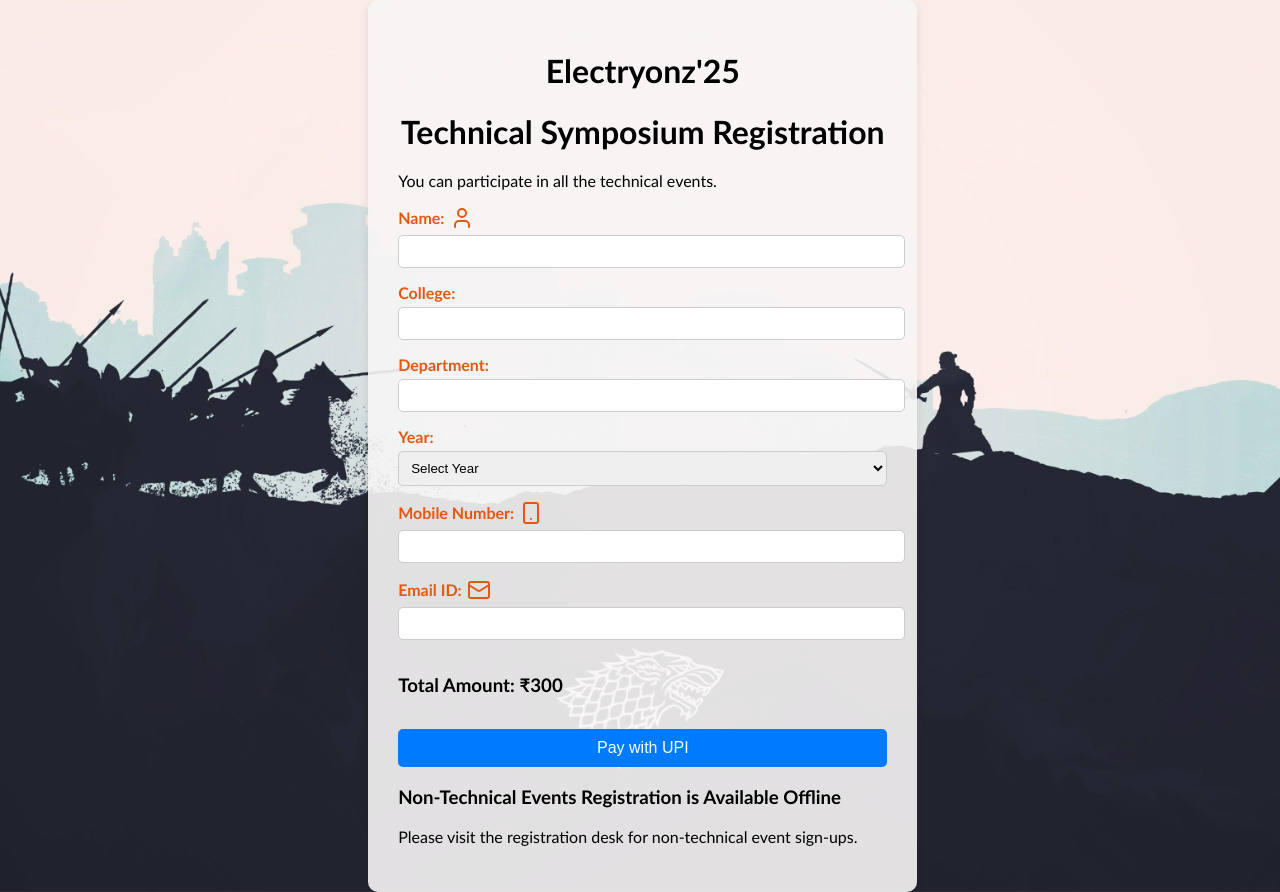
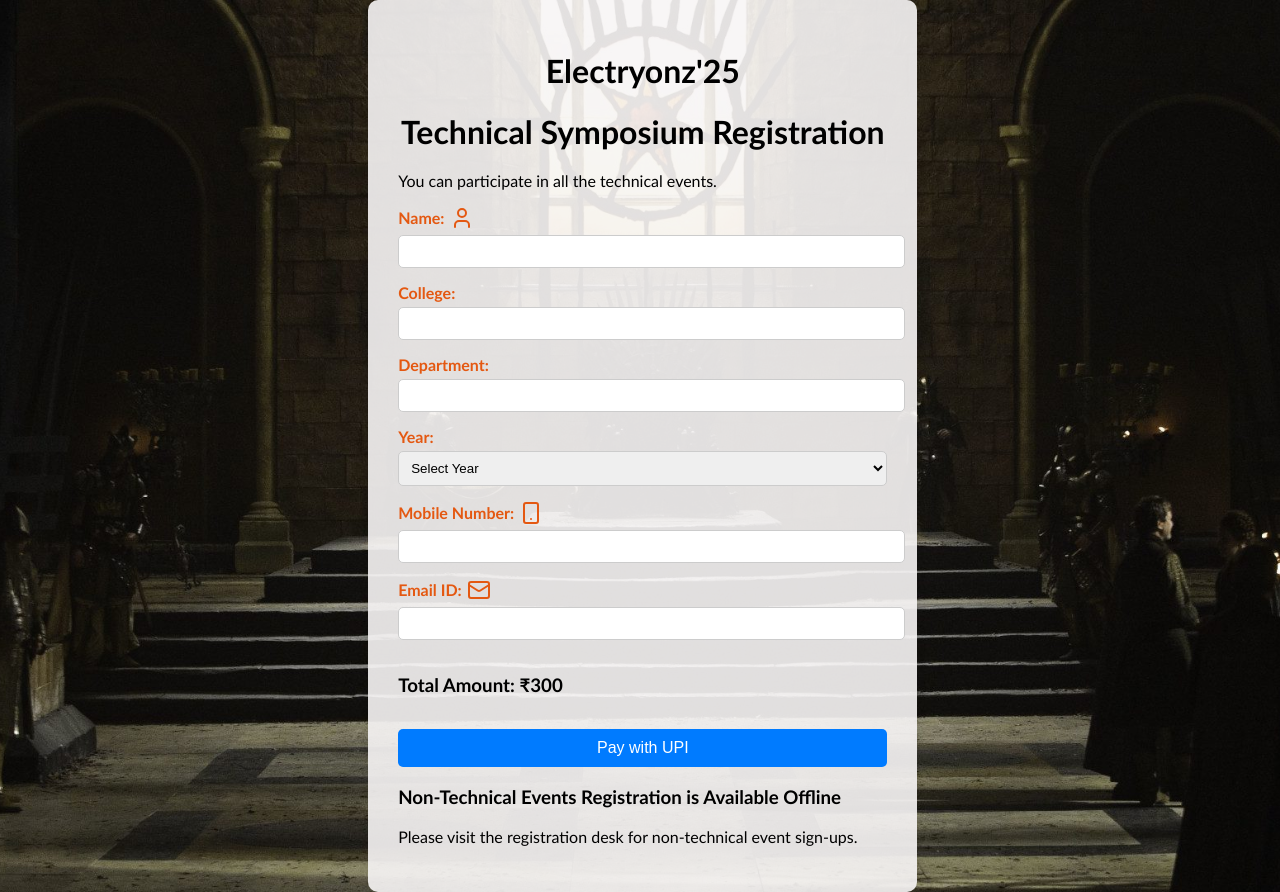
Before and after one commit to Ragul3504/eee_sympo_registraion_frontend, a React (Create React App) app: page / in a window 1280 px wide. Built offline with nearby package versions, Linux system fonts and the light colour scheme.

Commit message:
Updated feature X and fixed bug Y

```diff
--- a/src/App.css
+++ b/src/App.css
@@ -1,7 +1,7 @@
 /* Global Styles */
 body {
   font-family:'Trebuchet MS', 'Lucida Sans Unicode', 'Lucida Grande', 'Lucida Sans', Arial, sans-serif;
-  background-image: url('./682670.jpg');
+  background-image: url('./GOT.jpg');
   background-size: cover;
   background-position: center;
   margin: 0;
```
Also changed, not shown: src/GOT.jpg (added).
